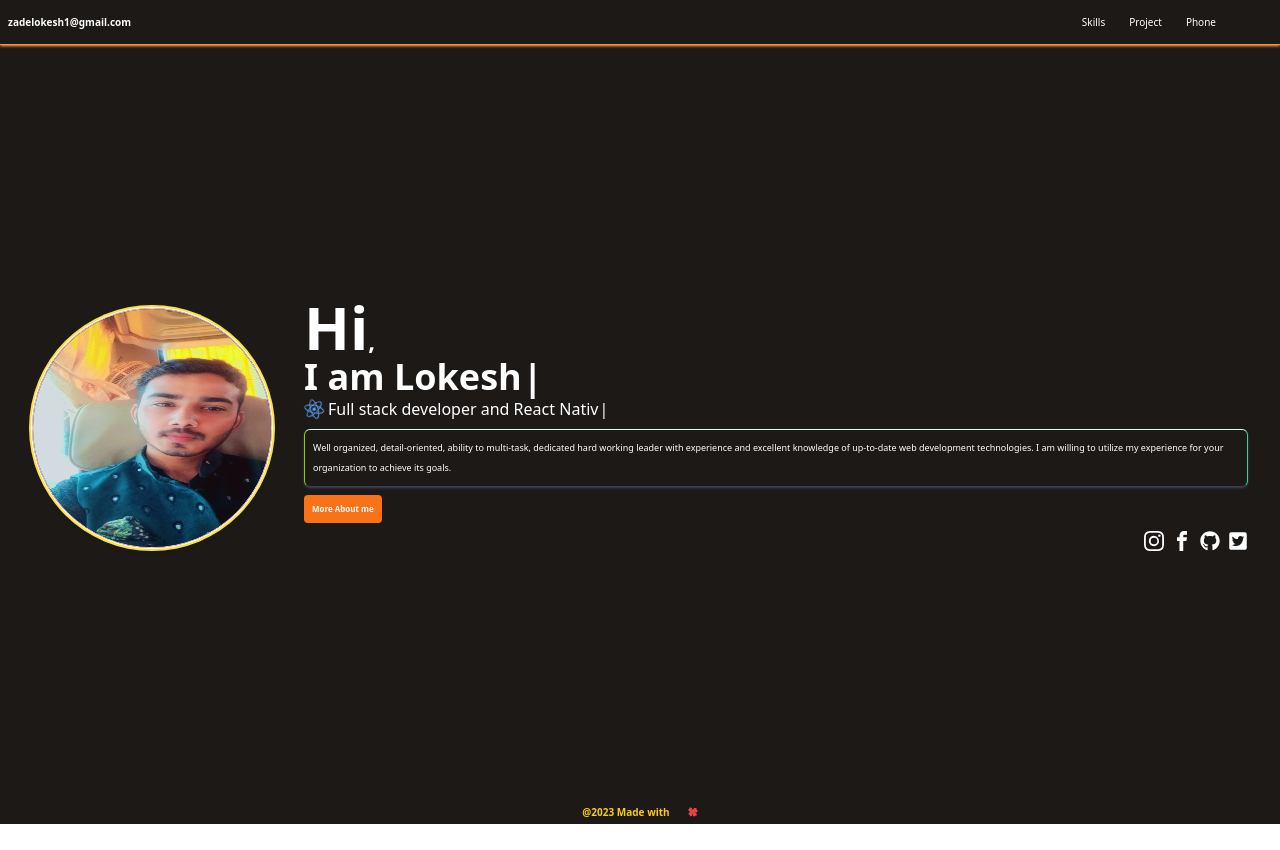
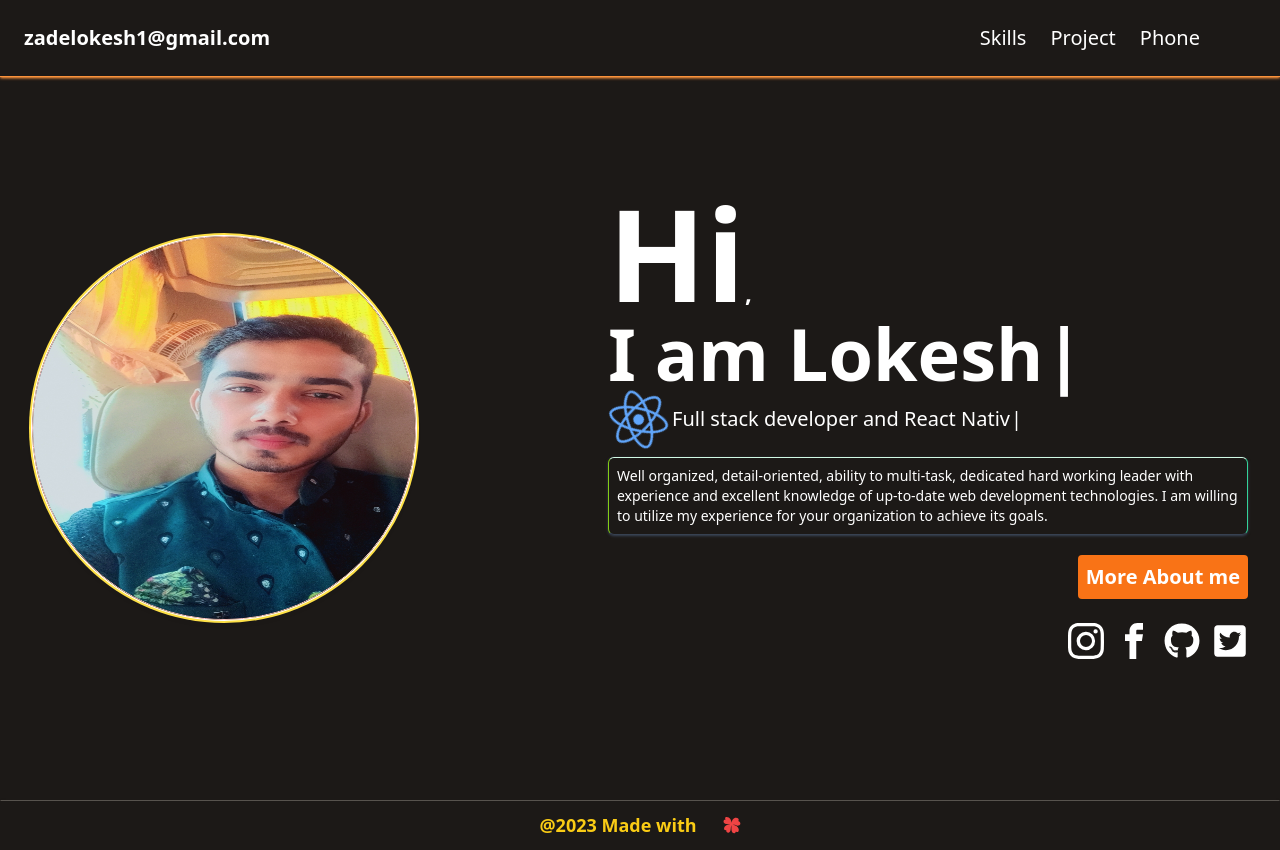
Before and after one commit to lokeshzade1/Portfolio, a React (Create React App) app: page / in a window 1280 px wide. Before the commit the page ends 826 px from the top, so only its background shows below. Built offline with nearby package versions, Linux system fonts and the light colour scheme; some icons are missing.

Commit message:
new responsive

```diff
--- a/src/componant/Footer.js
+++ b/src/componant/Footer.js
@@ -6,9 +6,9 @@ function Footer() {
   console.log(date.getFullYear());
   return (
     <>
-      <footer className='flex  gap-[0.5px] w-full h-6'>
-        <div className='flex-1 bg-stone-900 flex justify-center items-center py-6 md:py-0  text-xl md:text-[10px]    '>
-          <h1 className='md:text-[10px] font-bold text-yellow-400  '>
+      <footer className='md:flex md:p-6 gap-[0.5px] w-full h-6 hidden  border-t-stone-600  bg-stone-900 border-[0.5px] border-stone-900 shadow'>
+        <div className='flex-1 flex justify-center items-center py-6 md:py-0  text-xl md:text-lg   '>
+          <h1 className='md:text-lg font-bold text-yellow-400  '>
             @{date.getFullYear()} Made with
           </h1>
           <PiHeartStraightFill className='text-red-500 ml-1 ' />
--- a/src/componant/Middlesection.js
+++ b/src/componant/Middlesection.js
@@ -2,24 +2,33 @@ import { BsInstagram } from 'react-icons/bs';
 import { ImFacebook } from 'react-icons/im';
 import { FaGithub } from 'react-icons/fa';
 import Typewriter from 'typewriter-effect';
-
+import { GiClover } from 'react-icons/gi';
+import { PiHeartStraightFill } from 'react-icons/pi';
 import { GrReactjs } from 'react-icons/gr';
 import { FaTwitterSquare } from 'react-icons/fa';
+import { VscSettings } from 'react-icons/vsc';
 const MiddleSection = () => {
+  const date = new Date();
+  console.log(date.getFullYear());
   return (
     <>
-      <div className=' w-full md:h-screen  flex  items-center bg-stone-900 md:justify-between flex-wrap mt-8 md:mt-0 md:pt-14 h-[820px]'>
-        <div className='h-60 w-60 border-[0.5px] border-red-200  shadow-md rounded-full md:ml-8 overflow-hidden  md:block m-auto min-h-36 min-w-36 hidden ring-2 ring-offset-1 ring-yellow-300'>
+      <div className=' w-full md:h-screen  flex  items-center bg-stone-900 md:justify-between flex-wrap md:mt-0 md:pt-14 h-screen flex-col justify-between md:flex-row gap-40'>
+        <nav className='w-full p-2  flex justify-end md:justify-between bg-stone-900 md:fixed top-0 text-white text-[10px] border-b-orange-400 border-b-[1px] shadow shadow-orange-400 md:hidden'>
+          <div className='flex text-3xl justify-center items-center md:hidden'>
+            <VscSettings />
+          </div>
+        </nav>
+        <div className='h-96 w-96 border-[0.5px] border-red-200  shadow-md rounded-full md:ml-8 overflow-hidden  md:block m-auto min-h-36 min-w-36 hidden ring-2 ring-offset-1 ring-yellow-300'>
           <img
             src={require('./images/Snapchat-1630096252.jpg')}
-            className='h-60 w-60'
+            className='h-full w-full'
           ></img>
         </div>
-        <div className='text-white flex-1 mx-8'>
-          <h1 className='text-6xl font-bold'>
+        <div className='text-white flex-1 mx-8 '>
+          <h1 className='text-6xl font-bold md:text-9xl'>
             Hi<span className='text-2xl'>,</span>
           </h1>
-          <h2 className='text-4xl font-bold'>
+          <h2 className='text-4xl font-bold md:text-7xl'>
             <Typewriter
               onInit={(typewriter) => {
                 typewriter
@@ -47,21 +56,25 @@ const MiddleSection = () => {
             />
           </p> */}
           <p className='flex gap-1'>
-            <div className='flex justify-center items-center animate-spin-slow text-4xl md:text-xl'>
+            <div className='flex justify-center items-center animate-spin-slow text-4xl md:text-6xl'>
               <GrReactjs className='text-blue-400' />
             </div>
+            <div className='flex justify-center items-center text-xl'>
               <Typewriter
                 onInit={(typewriter) => {
                   typewriter
-                  .typeString(`Full stack developer and React Native Developer`)
+                    .typeString(
+                      `Full stack developer and React Native Developer`
+                    )
                     .pauseFor(2500)
                     .start()
                     .start();
                 }}
               />
+            </div>
           </p>
 
-          <div className='md:text-[9px] text-sm border-[0.5px] border-white p-2 rounded-md border-l-lime-500 border-r-emerald-400 border-t-emerald-100 border-b-gray-700 shadow shadow-gray-700 mt-2'>
+          <div className='md:text-sm text-sm border-[0.5px] border-white p-2 rounded-md border-l-lime-500 border-r-emerald-400 border-t-emerald-100 border-b-gray-700 shadow shadow-gray-700 mt-2'>
             <p>
               Well organized, detail-oriented, ability to multi-task, dedicated
               hard working leader with experience and excellent knowledge of
@@ -69,18 +82,27 @@ const MiddleSection = () => {
               my experience for your organization to achieve its goals.
             </p>
           </div>
-          <div className='flex justify-center items-center md:flex md:justify-start'>
-            <button className='rounded py-2 bg-orange-500 font-bold md:text-[8px] mt-2 px-2 hover:bg-green-500'>
+          <div className='flex justify-center items-center md:flex md:justify-end md:mt-3'>
+            <button className='rounded py-2 bg-orange-500  md:text-xl mt-2 px-2 hover:bg-green-500 font-bold'>
               More About me
             </button>
           </div>
-          <div className='md:py-2 flex gap-2 md:justify-end justify-center text-3xl pt-6 md:text-xl'>
+          <div className='md:py-2 flex md:gap-3  gap-2 md:justify-end justify-center text-3xl pt-6 md:text-4xl md:mt-4'>
             <BsInstagram />
             <ImFacebook />
             <FaGithub />
             <FaTwitterSquare />
           </div>
         </div>
+        <footer className='flex w-full md:hidden'>
+          <div className='flex-1 bg-stone-900 flex justify-center items-center md:py-0  text-xl md:text-[10px]    '>
+            <h1 className='md:text-[10px] font-bold text-yellow-400  '>
+              @{date.getFullYear()} Made with
+            </h1>
+            <PiHeartStraightFill className='text-red-500 ml-1 ' />
+            <GiClover className='text-red-500 ml-1' />
+          </div>
+        </footer>
       </div>
     </>
   );
--- a/src/componant/Navbar.js
+++ b/src/componant/Navbar.js
@@ -6,11 +6,11 @@ function Navbar(props) {
   const [shoNo, setShowNo] = useState(false);
   return (
     <>
-      <nav className='w-full p-2  flex justify-between bg-stone-900 fixed top-0 text-white text-[10px] border-b-orange-400 border-b-[1px] shadow shadow-orange-400'>
-        <div className='text-xl font-bold md:text-[10px] '>
+      <nav className='w-full md:p-6 md:flex justify-end md:justify-between bg-stone-900 md:fixed top-0 text-white text-[10px] border-b-orange-400 border-b-[1px] shadow shadow-orange-400 hidden '>
+        <div className='text-xl font-bold md:text-xl hidden md:block'>
           <h1>zadelokesh1@gmail.com</h1>
         </div>
-        <div className='- from-neutral-950  justify-center items-center mr-14 hidden md:flex'>
+        <div className='- from-neutral-950  justify-center items-center mr-14 hidden md:flex text-xl'>
           <ul className='flex gap-6'>
             <li
               onClick={() => {
```
Lines whose indentation alone changed are shown as unchanged.
